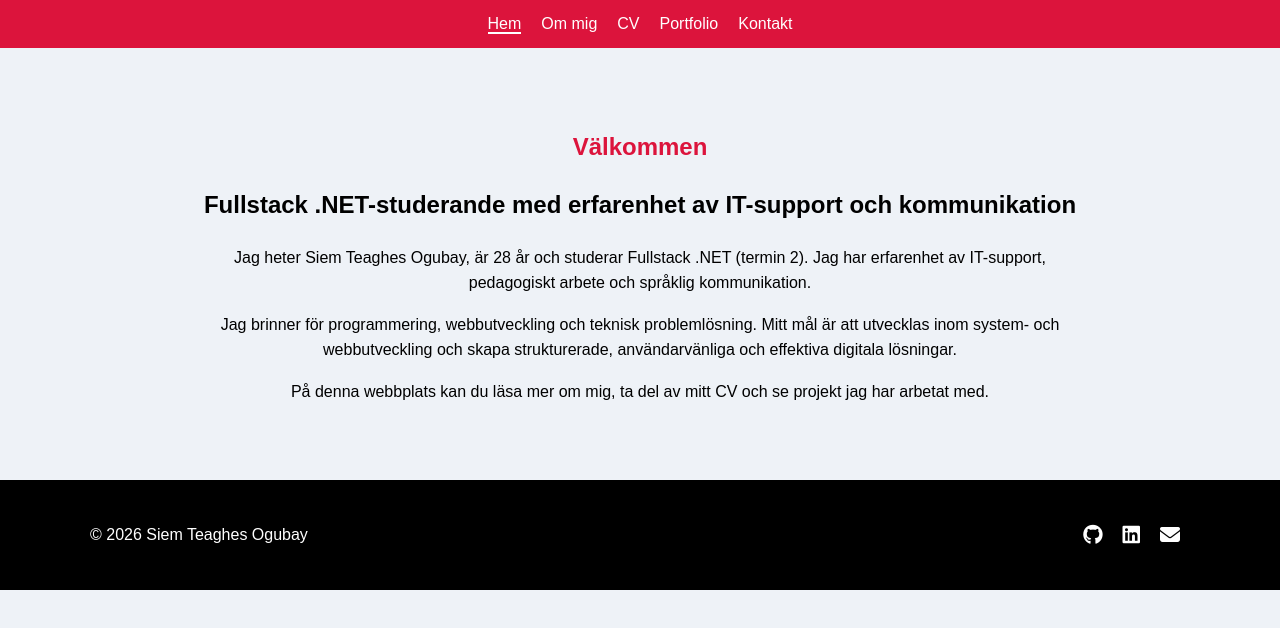
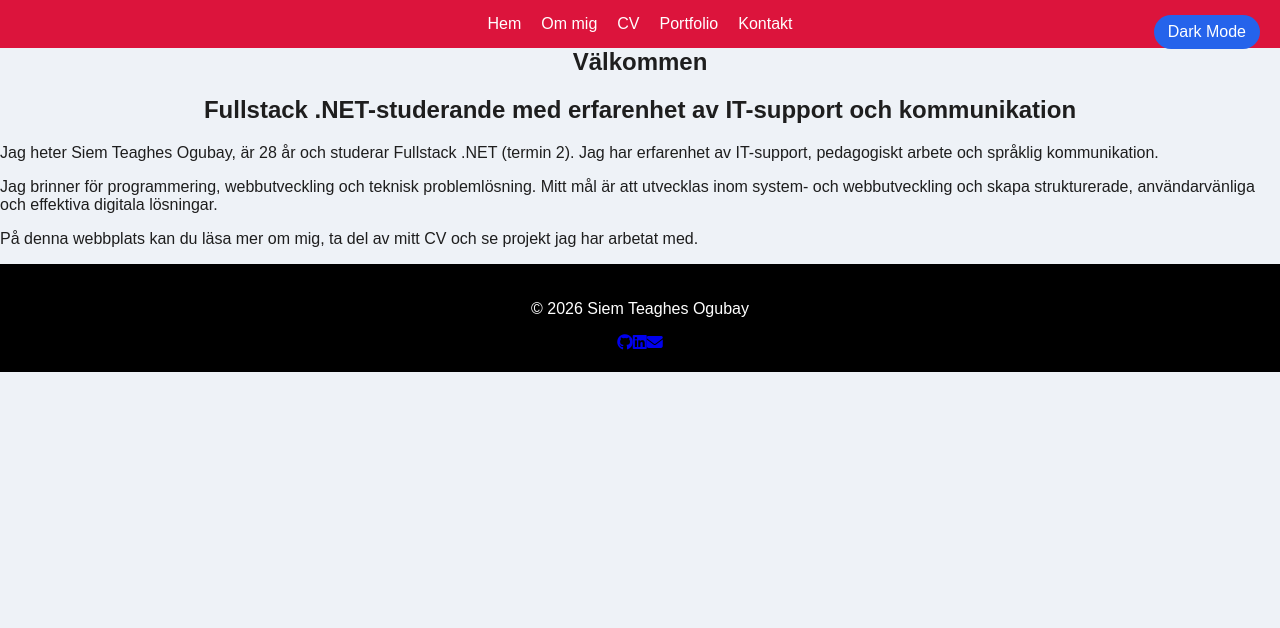
Before and after one commit to siemteaghesogubay-git/reactup2, a React (Vite) app: page / in a window 1280 px wide. Shown: the top 628 px of the page. Built offline with nearby package versions, Linux system fonts and the light colour scheme.

Commit message:
made some changes

```diff
--- a/src/App.css
+++ b/src/App.css
@@ -1,49 +1,18 @@
 /* =========================
-   GRUNDSTIL
+   GRUND
 ========================= */
 body {
   margin: 0;
   font-family: 'Poppins', sans-serif;
   background: #eef2f7;
-    transition: background 0.3s ease;
-}
-
-h1 {
-    text-align: center;
-    color: crimson;
-}
-
-.page {
-    background: #eef2f7;
   color: #1e1e1e;
-    min-height: 100vh;
-    padding-bottom: 40px;
   transition: 0.3s ease;
-    display: flex;
-    flex-direction: column;
 }
 
 /* =========================
    DARK MODE
 ========================= */
-#dark-toggle {
-    display: none;
-}
-
-.toggle-btn {
-    position: fixed;
-    top: 15px;
-    right: 20px;
-    background: #2563eb;
-    color: white;
-    padding: 8px 14px;
-    border-radius: 20px;
-    cursor: pointer;
-    font-size: 14px;
-    z-index: 1000;
-}
-
-#dark-toggle:checked ~ .page {
+body.dark {
   background: #121212;
   color: #e5e5e5;
 }
@@ -61,8 +30,8 @@ h1 {
 .navbar ul {
   display: flex;
   gap: 20px;
+  margin: 0;
   padding: 0;
-    margin: 0;
 }
 
 .navbar li {
@@ -72,30 +41,14 @@ h1 {
 .navbar a {
   text-decoration: none;
   color: white;
-    font-weight: 500;
 }
 
-.navbar a.active {
-    border-bottom: 2px solid white;
-}
-
-.navbar a:hover {
-    color: #ffdada;
+body.dark .navbar {
+  background: #1e1e1e;
 }
 
 /* =========================
-   HERO
-========================= */
-.hero {
-    max-width: 900px;
-    margin: 40px auto;
-    padding: 20px;
-    line-height: 1.6;
-    text-align: center;
-}
-
-/* =========================
-   CV GRID
+   CV
 ========================= */
 .cv-container {
   max-width: 1100px;
@@ -115,11 +68,7 @@ h1 {
   border-radius: 10px;
 }
 
-.cv-grid h2 {
-    color: crimson;
-}
-
-#dark-toggle:checked ~ .page .cv-grid section {
+body.dark .cv-grid section {
   background: #1e1e1e;
 }
 
@@ -128,11 +77,8 @@ h1 {
   width: 180px;
   height: 180px;
   border-radius: 50%;
-    object-fit: cover;
+  margin: 30px auto;
   display: block;
-    margin: 30px auto;
-    border: 4px solid white;
-    box-shadow: 0 4px 12px rgba(0,0,0,0.15);
 }
 
 /* =========================
@@ -142,97 +88,29 @@ h1 {
   display: grid;
   grid-template-columns: repeat(2, 1fr);
   gap: 30px;
-    max-width: 1100px;
-    margin: auto;
   padding: 40px 20px;
 }
 
 .project-card {
   background: white;
-    padding: 25px;
-    border-radius: 12px;
+  padding: 20px;
+  border-radius: 10px;
   text-align: center;
-    box-shadow: 0 4px 15px rgba(0,0,0,0.08);
-    transition: 0.3s;
 }
 
-.project-card:hover {
-    transform: translateY(-5px);
-}
-
-.project-card h3 {
-    color: crimson;
-}
-
-.project-card img {
-    width: 100%;
-    border-radius: 10px;
-    margin-bottom: 15px;
-}
-
-#dark-toggle:checked ~ .page .project-card {
+body.dark .project-card {
   background: #1e1e1e;
 }
 
 /* =========================
-   BUTTONS
+   BUTTON
 ========================= */
 .btn {
-    display: inline-block;
   background: crimson;
   color: white;
-    border: none;
   padding: 8px 15px;
   border-radius: 6px;
-    cursor: pointer;
-    margin: 5px;
   text-decoration: none;
-}
-
-.btn:hover {
-    background: #b3002d;
-}
-
-/* =========================
-   MODAL
-========================= */
-.modal {
-    display: none;
-    position: fixed;
-    inset: 0;
-    background: rgba(0,0,0,0.6);
-    justify-content: center;
-    align-items: center;
-}
-
-.modal-content {
-    background: white;
-    color: #1e1e1e;
-    padding: 30px;
-    border-radius: 12px;
-    max-width: 400px;
-    margin: auto;
-    position: relative;
-}
-
-#dark-toggle:checked ~ .page .modal-content {
-    background: #1e1e1e;
-    color: #e5e5e5;
-}
-
-/* HACKER MODAL */
-.hacker-modal {
-    background: black;
-    color: #00ff88;
-    font-family: monospace;
-    border: 2px solid #00ff88;
-    box-shadow: 0 0 25px #00ff88;
-}
-
-#closeSecret {
-    cursor: pointer;
-    float: right;
-    font-size: 20px;
 }
 
 /* =========================
@@ -241,107 +119,38 @@ h1 {
 .footer {
   background: black;
   color: white;
-    padding: 30px 20px;
+  padding: 20px;
   text-align: center;
-    margin-top: auto;
 }
 
-.footer-content {
-    max-width: 1100px;
-    margin: auto;
-    display: flex;
-    justify-content: space-between;
-    align-items: center;
-}
-
-.social-icons a {
-    color: white;
-    margin: 0 10px;
-    font-size: 20px;
+body.dark .footer {
+  background: #1e1e1e;
 }
 
 /* =========================
-   RESPONSIVE
+   TOGGLE KNAPP
 ========================= */
-@media (max-width: 900px) {
-
-    .cv-grid {
-        grid-template-columns: 1fr;
-    }
-
-    .portfolio-grid {
-        grid-template-columns: 1fr;
-    }
-
-    .footer-content {
-        flex-direction: column;
-        gap: 15px;
-        text-align: center;
-    }
-
-}
-
-@media (max-width: 600px) {
-
-    .navbar ul {
-        flex-direction: column;
-        align-items: center;
-        gap: 10px;
+#dark-toggle {
+  display: none;
 }
 
 .toggle-btn {
-        top: 10px;
-        right: 10px;
-        font-size: 12px;
-        padding: 6px 10px;
+  position: fixed;
+  top: 15px;
+  right: 20px;
+  background: #2563eb;
+  color: white;
+  padding: 8px 14px;
+  border-radius: 20px;
+  cursor: pointer;
 }
 
-}
-
-/* =========================
-   PRINT (CV)
-========================= */
-@media print {
-
-    body {
-        background: white !important;
-        color: black !important;
-        font-size: 12pt;
-    }
-
-    nav,
-    footer,
-    .toggle-btn,
-    .btn {
-        display: none !important;
-    }
-
-    .cv-grid section {
-        background: white !important;
-        box-shadow: none;
-        border: 1px solid #ccc;
-    }
-
-    .cv-image {
-        width: 120px;
-        height: 120px;
-        border: none;
-        box-shadow: none;
-    }
-
-    .page {
-        padding: 0;
-        margin: 0;
-    }
-
+h1 {
+  margin-top: 0;
+  text-align: center;
 
 }
-
-.contactinfo {
+.subtitle {
   text-align: center;
 
-
-
-
-
 }
--- a/src/App.jsx
+++ b/src/App.jsx
@@ -1,5 +1,5 @@
 import { Routes, Route } from "react-router-dom";
-import Navbar from "./components/Navbar";
+import Navbar from "./components/navbar";
 import Footer from "./components/Footer";
 
 import Home from "./pages/Home";
@@ -10,12 +10,21 @@ import Contact from "./pages/Contact";
 
 import "./App.css";
 
+import { useState, useEffect } from "react";
+
 function App() {
+  // 🔥 FLYTTAD HIT (RÄTT)
+  const [dark, setDark] = useState(false);
+
+  useEffect(() => {
+    document.body.classList.toggle("dark", dark);
+  }, [dark]);
+
   return (
     <div className="app">
 
       {/* NAVBAR */}
-      <Navbar />
+      <Navbar dark={dark} setDark={setDark} />
 
       {/* ROUTES */}
       <Routes>
--- a/src/components/navbar.jsx
+++ b/src/components/navbar.jsx
@@ -1,31 +1,33 @@
 import { Link } from "react-router-dom";
 
-function Navbar() {
+function Navbar({ dark, setDark }) {
   return (
     <nav className="navbar">
-      <ul>
 
-        <li>
-          <Link to="/" className="active">Hem</Link>
-        </li>
 
-        <li>
-          <Link to="/about">Om mig</Link>
-        </li>
 
-        <li>
-          <Link to="/cv">CV</Link>
-        </li>
+      <ul className="nav-links">
+        <li><Link to="/">Hem</Link></li>
+        <li><Link to="/about">Om mig</Link></li>
+        <li><Link to="/cv">CV</Link></li>
+        <li><Link to="/portfolio">Portfolio</Link></li>
+        <li><Link to="/contact">Kontakt</Link></li>
+      </ul>
 
-        <li>
-          <Link to="/portfolio">Portfolio</Link>
-        </li>
+      {/* 🌙 DARK MODE */}
+      <div className="dark-toggle-container">
+        <input
+          type="checkbox"
+          id="dark-toggle"
+          checked={dark}
+          onChange={() => setDark(!dark)}
+        />
 
-        <li>
-          <Link to="/contact">Kontakt</Link>
-        </li>
+        <label htmlFor="dark-toggle" className="toggle-btn">
+          {dark ? "Light Mode" : "Dark Mode"}
+        </label>
+      </div>
 
-      </ul>
     </nav>
   );
 }
--- a/src/pages/Home.jsx
+++ b/src/pages/Home.jsx
@@ -5,7 +5,7 @@ function Home() {
 
         <h1 id="secret-trigger">Välkommen</h1>
 
-        <h2>
+        <h2 className="subtitle">
           Fullstack .NET-studerande med erfarenhet av IT-support och kommunikation
         </h2>
 
```
Lines whose indentation alone changed are shown as unchanged.
